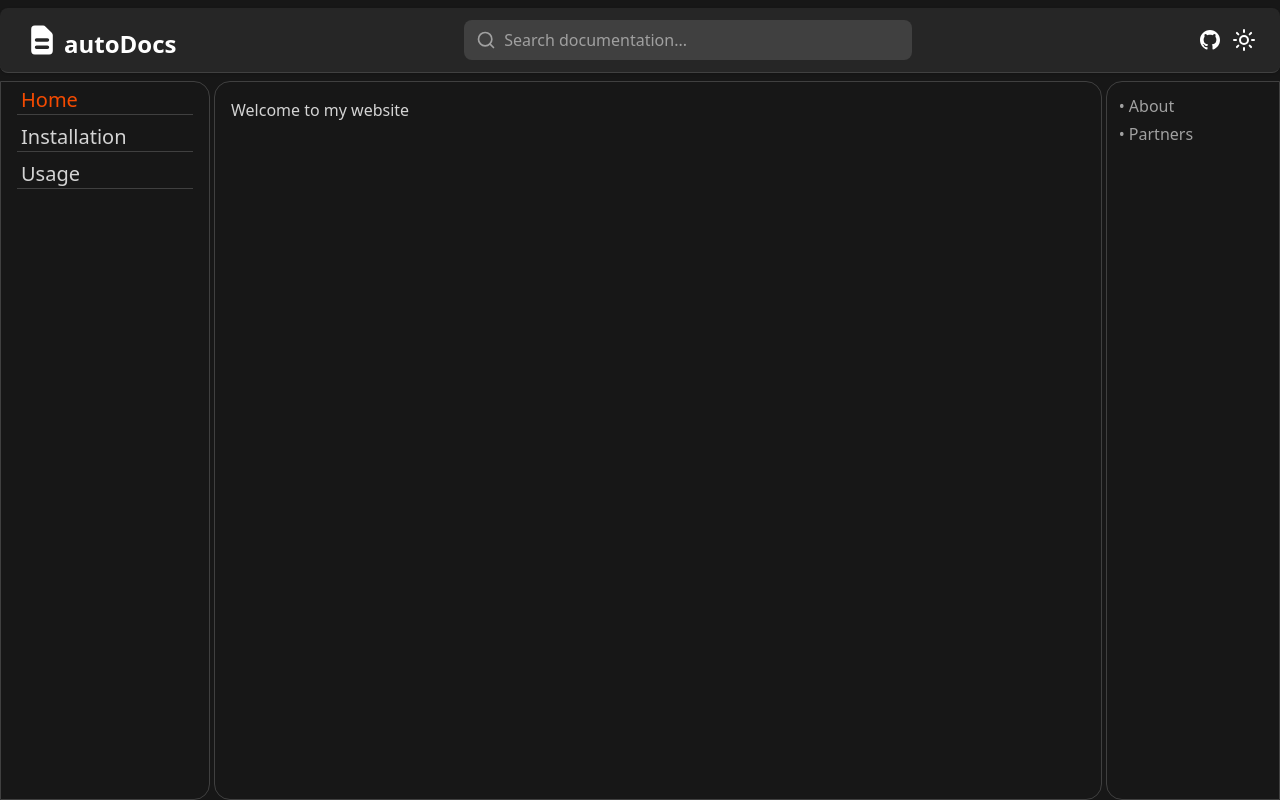
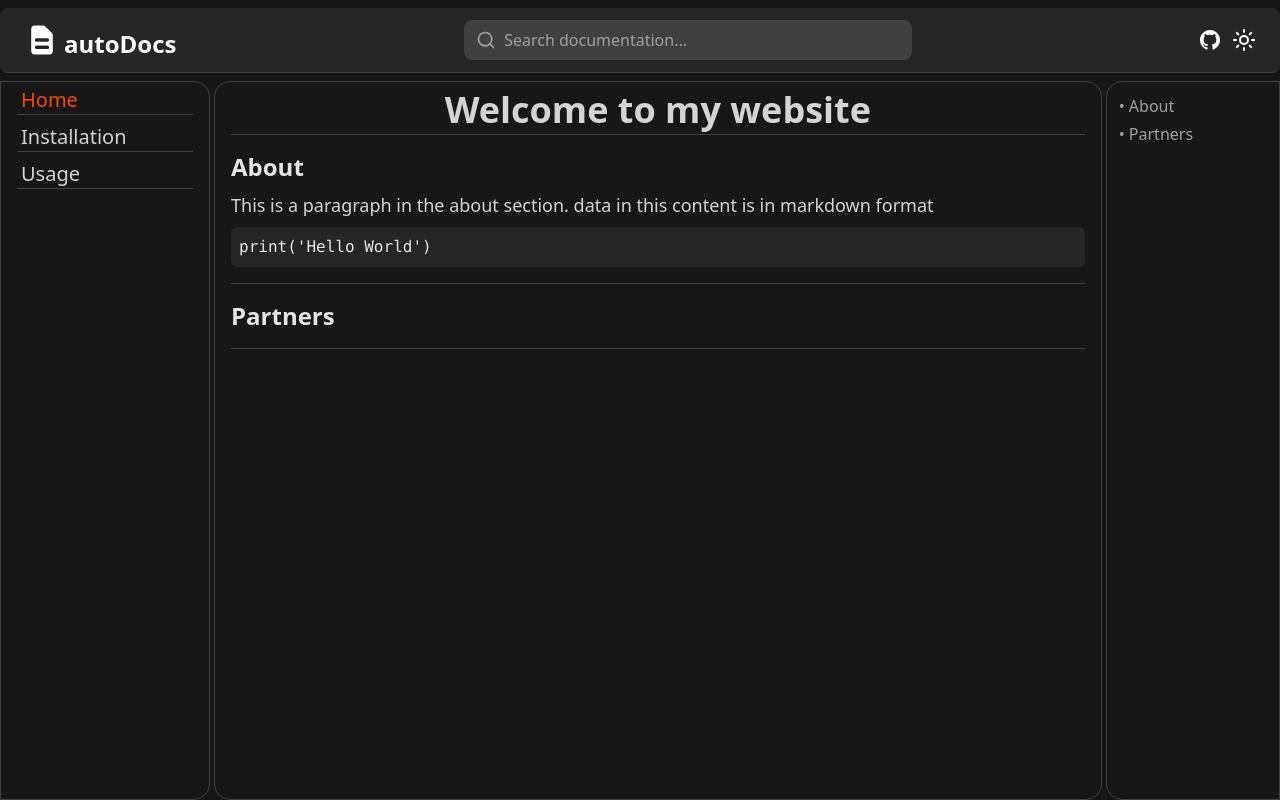
Before and after one commit to nk1044/autoDocs, a React (Vite) app in the folder website/: page /docs/Home in a window 1280 px wide. Built offline with nearby package versions, Linux system fonts and the light colour scheme.

Commit message:
add Preview, Paragraph, CodeBlock, and TextBlock components for document rendering

```diff
--- /dev/null
+++ b/website/src/Components/Preview.jsx
@@ -0,0 +1,29 @@
+import React from 'react'
+import Paragraph from './Tools/Paragraph'
+
+
+function Preview({Content}) {
+
+    if (!Content) {
+        return <h1>Page Data Not Available</h1>
+    }
+  return (
+    <div className='flex flex-col mt-2'>
+        {Content.map((item, index) => {
+            if (item.Type === "Paragraph") {
+                return <Paragraph key={index} Text={item.Text} />
+            }
+            else if (item.Type === "Codeblock") {
+                return (
+                    <pre key={index} className='bg-neutral-800 p-2 rounded-md mb-2'>
+                        <code className='text-neutral-200'>{item.Code}</code>
+                    </pre>
+                )
+            }
+        }
+        )}
+    </div>
+  )
+}
+
+export default Preview
--- /dev/null
+++ b/website/src/Components/Tools/CodeBlock.jsx
@@ -0,0 +1,12 @@
+import React from 'react'
+
+function CodeBlock({
+    Code,
+    Language
+}) {
+  return (
+    <div>CodeBlock</div>
+  )
+}
+
+export default CodeBlock
--- /dev/null
+++ b/website/src/Components/Tools/Paragraph.jsx
@@ -0,0 +1,13 @@
+import React from 'react'
+
+function Paragraph({
+    Text
+}) {
+  return (
+    <div className='text-neutral-300 text-lg mb-2'>
+    {Text}
+    </div>
+  )
+}
+
+export default Paragraph
--- /dev/null
+++ b/website/src/Components/Tools/TextBlock.jsx
@@ -0,0 +1,9 @@
+import React from 'react'
+
+function TextBlock() {
+  return (
+    <div>TextBlock</div>
+  )
+}
+
+export default TextBlock
--- a/website/src/Pages/Docs.jsx
+++ b/website/src/Pages/Docs.jsx
@@ -1,6 +1,7 @@
 import React from 'react'
 import { useParams } from 'react-router-dom'
 import {data} from '../../docsData.js';
+import Preview from '../Components/Preview.jsx';
 
 function Docs() {
     const { path } = useParams();
@@ -9,8 +10,20 @@ function Docs() {
     return (
         <div className='grid grid-cols-6 gap-1 w-full h-full'>
 
-            <div className='col-span-5 h-full bg-neutral-900 border rounded-2xl p-4 border-neutral-700'>
-                {currentDoc.Title}
+            <div className='col-span-5 h-full bg-neutral-900 border rounded-2xl px-4 py-2 border-neutral-700'>
+                <div className='w-full border-b border-neutral-700 '>
+                    <h1 className='text-center font-semibold text-4xl pb-1'>{currentDoc?.Title}</h1>
+                </div>
+
+                <div className='mt-4'>
+                    {currentDoc?.Data.map((item, index) => (
+                        <div key={index} className='mb-4 border-b border-neutral-700 pb-2'
+                            id={item?.ID ? item.ID : item?.Heading}>
+                            <h2 className='text-2xl font-semibold text-neutral-200'>{item.Heading}</h2>
+                            <Preview Content={item?.Children || null}/>
+                        </div>
+                    ))}
+                </div>
             </div>
 
             <div className='col-span-1 text-md overflow-auto h-full bg-neutral-900 border rounded-l-2xl p-3 border-neutral-700'>
```
